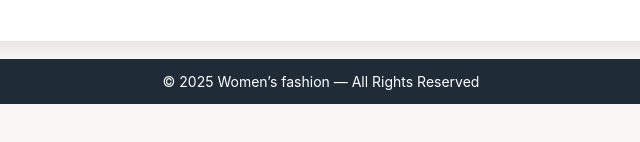
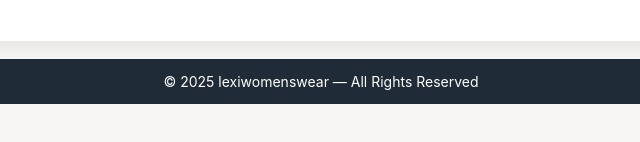
Before and after one commit to ss1661088/womenshopping-29oct-, a plain HTML site: page index.html in a window 1280 px wide. Shown: the part 1845-1987 px from the top of the page, 319-959 px from the left. Drawn offline with Linux system fonts and the light colour scheme.

Commit message:
index.html

```diff
--- a/index.html
+++ b/index.html
@@ -338,7 +338,7 @@ means you accept the revised Terms.
       </div>
     </section>
 
-    <footer>© 2025 Women’s fashion — All Rights Reserved</footer>
+    <footer>© 2025 lexiwomenswear — All Rights Reserved</footer>
   </div>
 
   <!-- floating call -->
```
